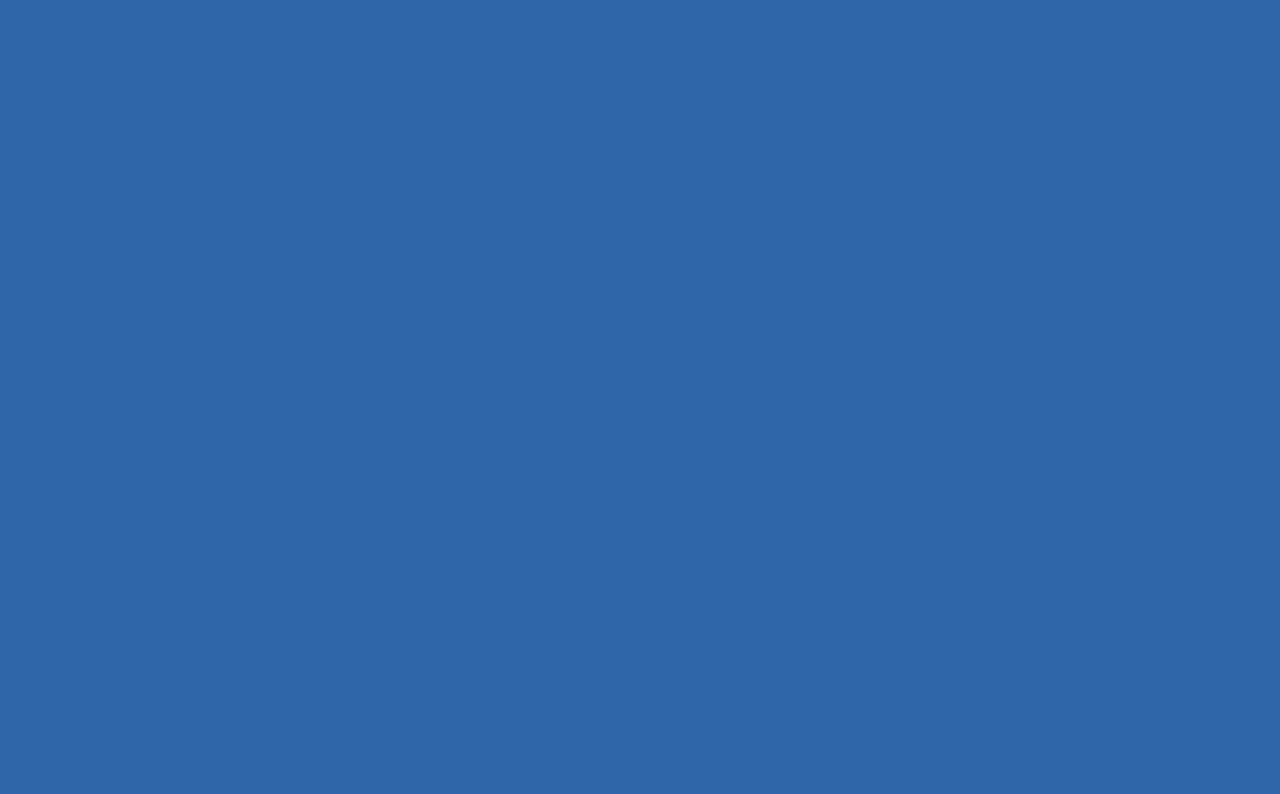
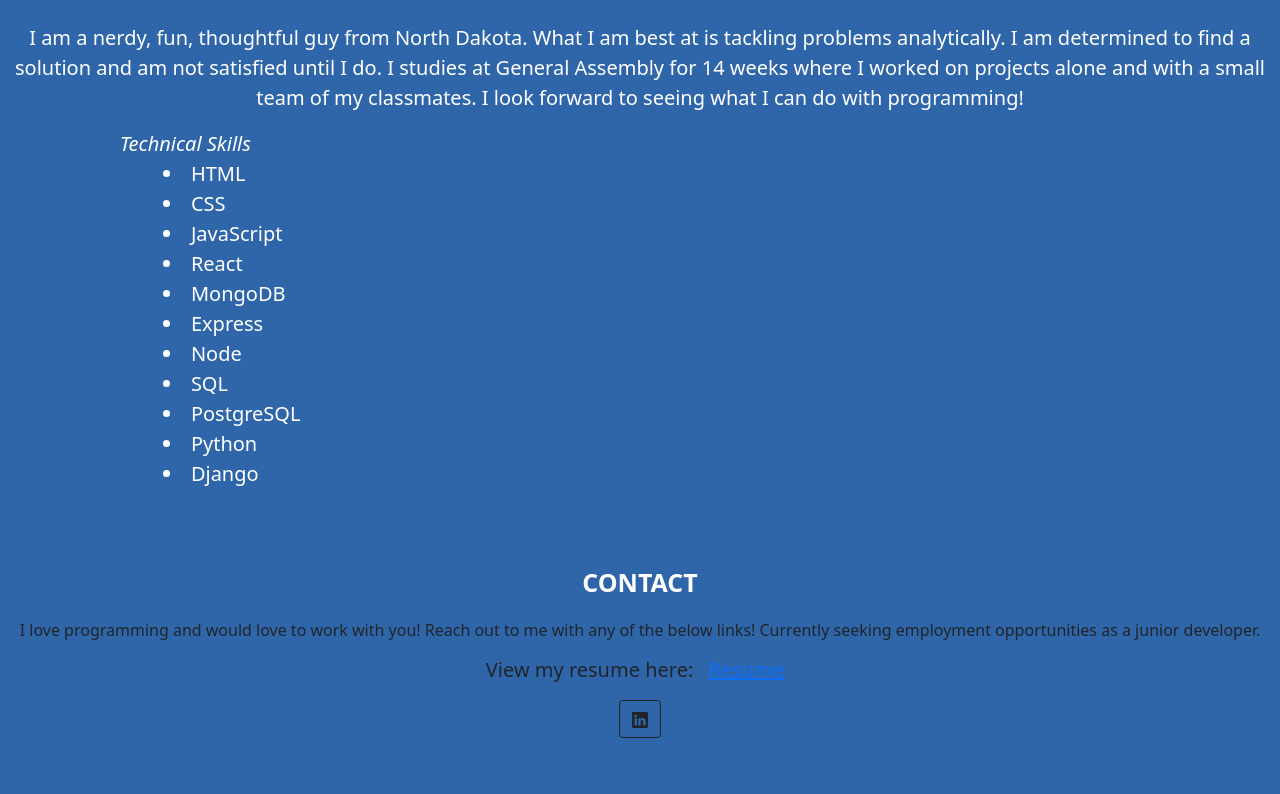
Before and after one commit to Scotty1990/Scotty1990, a React (Create React App) app: page / in a window 1280 px wide. Shown: the part 986-1780 px from the top of the page. Built offline with nearby package versions, Linux system fonts and the light colour scheme.

Commit message:
finished about me and almost done with contact

```diff
--- a/src/App.js
+++ b/src/App.js
@@ -77,7 +77,7 @@ function App() {
           </Modal.Header>
           <Modal.Body>
             <img src="https://imgur.com/jNmX2Ns.png" alt="book-app-screenshot" />
-            <p className='portfolio-descriptions'>People that like to read often don't know what to read next. I have created an app that will give random suggestions based on genre. On my app I have included sections where the user can log books that they have read or books that they want to read. I also included a section for people to write thoughts that they might have about an author or a book. Others can upvote or downvote the comments as they please.</p>
+            <p className='portfolio-descriptions'>People that like to read often don't know what to read next. Using React and data supplied by the Google Books API, I have created an app that will give random suggestions based on genre. On my app I have included sections where the user can log books that they have read or books that they want to read. I also included a section for people to write thoughts that they might have about an author or a book. Others can upvote or downvote the comments as they please.</p>
           </Modal.Body>
           <Modal.Footer>
           <Nav>
@@ -93,7 +93,8 @@ function App() {
             <Modal.Title>LIBRARY DATABASE</Modal.Title>
           </Modal.Header>
           <Modal.Body>
-            <p>Modal body text goes here</p>
+            <img id="library-database-image" src="https://imgur.com/tYamvbC.png" alt="library-database-screenshot" />
+            <p className='portfolio-descriptions'>Working with a team, we created a database that could be utilized by a library. Be sure and click on the books! The page goes to the "User" side, or the side that would be used by library patrons, but if you click "Administrative" at the top you can check out the features meant for administrations. Here the user can add, edit, or delete books as they see fit. This app was created using React and MongoDB.</p>
           </Modal.Body>
           <Modal.Footer>
           <Nav>
@@ -108,11 +109,10 @@ function App() {
           <Modal.Header closeButton>
             <Modal.Title>SUPERHERO DATABASE</Modal.Title>
           </Modal.Header>
-
           <Modal.Body>
-            <p>Modal body text goes here</p>
+            <img id="superhero-database-image" src="https://imgur.com/o6vzGxc.png" alt='superhero-database-screenshot' />
+            <p className='portfolio-descriptions'>This superhero database is a full stack application with the front end created using React, and Django for the backend. Users can choose to look at either superheroes or supervillains and add, create, edit, or delete as they please. Be sure to click on the superhero or supervillain for more details!</p>
           </Modal.Body>
-
           <Modal.Footer>
           <Nav>
             <Nav.Item>
@@ -125,13 +125,46 @@ function App() {
       <div id="about">
         <div className="padding-section"></div>
         <p className='titles'>ABOUT</p>
+        {/* <div className='lead'> */}
+        <p className="about-me">
+          I am a nerdy, fun, thoughtful guy from North Dakota. What I am
+          best at is tackling problems analytically. I am determined to find
+          a solution and am not satisfied until I do. I studies at General Assembly
+          for 14 weeks where I worked on projects alone and with a small team
+          of my classmates. I look forward to seeing what I can do with programming!
+        </p>
+        <div>
+          <em><p id="technical-skills-title">Technical Skills</p></em>
+        </div>
+        <div>
+          <ul className="technical-skills">
+            <li>HTML</li>
+            <li>CSS</li>
+            <li>JavaScript</li>
+            <li>React</li>
+            <li>MongoDB</li>
+            <li>Express</li>
+            <li>Node</li>
+            <li>SQL</li>
+            <li>PostgreSQL</li>
+            <li>Python</li>
+            <li>Django</li>
+          </ul>
+        </div>
       </div>
-      <div className='test'>
+      <div id='about-contact-divider'>
 
       </div>
       <div id="contact">
         <div className="padding-section"></div>
-        Contact
+        <p className='titles'>CONTACT</p>
+        <p>I love programming and would love to work with you! Reach out to me with any of the below links! Currently seeking employment opportunities as a junior developer.</p>
+        <h5>View my resume here: <a href="">Resume</a></h5>
+        <a class='btn btn-outline-dark btn-social mx-1' target="_blank" href="www.linkedin.com/in/scottmacleod1990">
+          <svg xmlns="http://www.w3.org/2000/svg" width="16" height="16" fill="currentColor" class="bi bi-linkedin" viewBox="0 0 16 16">
+            <path d="M0 1.146C0 .513.526 0 1.175 0h13.65C15.474 0 16 .513 16 1.146v13.708c0 .633-.526 1.146-1.175 1.146H1.175C.526 16 0 15.487 0 14.854V1.146zm4.943 12.248V6.169H2.542v7.225h2.401zm-1.2-8.212c.837 0 1.358-.554 1.358-1.248-.015-.709-.52-1.248-1.342-1.248-.822 0-1.359.54-1.359 1.248 0 .694.521 1.248 1.327 1.248h.016zm4.908 8.212V9.359c0-.216.016-.432.08-.586.173-.431.568-.878 1.232-.878.869 0 1.216.662 1.216 1.634v3.865h2.401V9.25c0-2.22-1.184-3.252-2.764-3.252-1.274 0-1.845.7-2.165 1.193v.025h-.016a5.54 5.54 0 0 1 .016-.025V6.169h-2.4c.03.678 0 7.225 0 7.225h2.4z"/>
+          </svg>
+        </a>
       </div>
       <div className='test'>
 
--- a/src/index.css
+++ b/src/index.css
@@ -18,7 +18,7 @@ code {
 }
 
 #navbar {
-  background-color: #B22222;
+  background-color: #810303;
   position: fixed;
   height: 60px;
   width: 100%;
@@ -130,6 +130,53 @@ a {
   right: 75px;
 }
 
+#library-database-image {
+  position: relative;
+  left: 30px;
+}
+
+#superhero-database-image {
+  position: relative;
+  left: 7px;
+}
+
+.about-me {
+  font-size: 1.25rem;
+  font-weight: 300;
+  color: white;
+}
+
+#technical-skills-title {
+  position: relative;
+  left: 120px;
+  float: left;
+  font-size: 1.25rem;
+  font-weight: 400;
+  color: white;
+}
+
+.technical-skills {
+  position: relative;
+  top: 30px;
+  float: left;
+  font-size: 1.25rem;
+  font-weight: 300;
+  color: white;
+}
+
+ul {
+  list-style-position: inside;
+  text-align: left;
+}
+
+#about-contact-divider {
+  height: 320px;
+}
+
 .portfolio-descriptions {
   margin-top: 30px;
 }
+
+.svg-contacts {
+  border-radius: 50%;
+}
```
